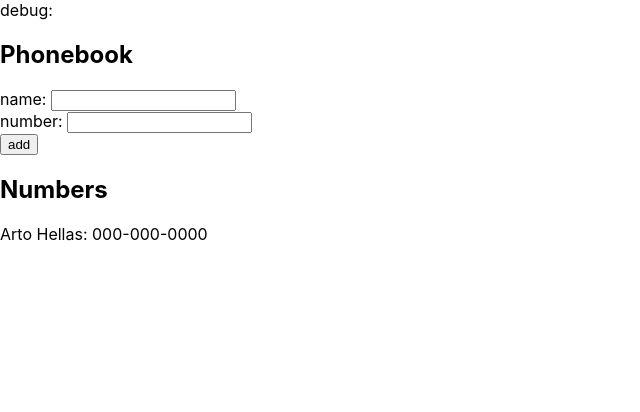
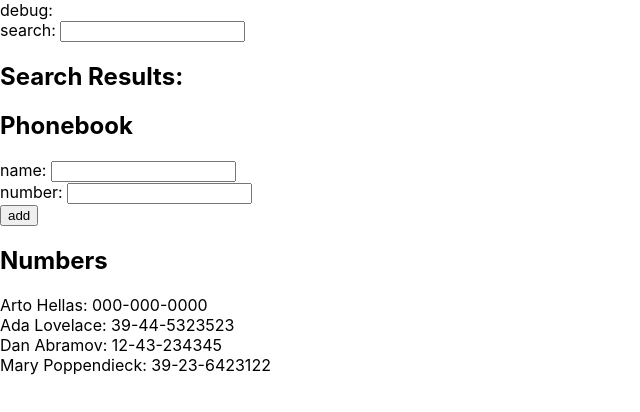
Before and after one commit to kc-dev2/phonebook, a React (Create React App) app: page / in a window 1280 px wide. Shown: the top 412 px of the page, without its empty margins (0-640 px from the left). Built offline with nearby package versions, Linux system fonts and the light colour scheme.

Commit message:
exercise 2.9

```diff
--- a/src/App.js
+++ b/src/App.js
@@ -2,10 +2,14 @@
 
 const App = () => {
   const [ persons, setPersons ] = useState([
-    { name: 'Arto Hellas', number: '000-000-0000' }
+    { name: 'Arto Hellas', number: '000-000-0000' },
+    { name: 'Ada Lovelace', number: '39-44-5323523' },
+    { name: 'Dan Abramov', number: '12-43-234345' },
+    { name: 'Mary Poppendieck', number: '39-23-6423122' }
   ])
   const [ newNumber, setNewNumber ] = useState('')
   const [ newName, setNewName ] = useState('')
+  const [ searchName, setSearchName ] = useState('')
 
   const addPerson = (event) => {
     event.preventDefault()
@@ -17,6 +21,13 @@
     else setPersons(persons.concat(newPerson))
   }
 
+  const search = (event) => {
+    event.preventDefault()
+
+    var um=persons.filter(person => person.name.toLowerCase().includes(searchName.toLowerCase()))
+    console.log(um)
+  }
+
   const handleNameChange = (event) => {
     setNewName(event.target.value)
   }
@@ -25,9 +36,22 @@
     setNewNumber(event.target.value)
   }
 
+  const handleSearchNameChange = (event) => {
+    setSearchName(event.target.value)
+    console.log(searchName)
+  }
+
   return (
     <div>
       <div>debug: {newName}</div>
+      <form>
+        <div>
+          search: <input value={searchName} onChange={handleSearchNameChange} />
+        </div>
+      </form>
+      <h2>Search Results: </h2>
+
+
       <h2>Phonebook</h2>
       <form onSubmit={addPerson}>
         <div>
@@ -41,7 +65,8 @@
         </div>
       </form>
       <h2>Numbers</h2>
-      {persons.map(person => <div key={person.name}>{person.name}: {person.number}</div>)}
+      {/*  ? person.name.toLowerCase().includes(searchName.toLowerCase()) : '' */}
+      {persons.filter(person => person.name.toLowerCase().includes(searchName.toLowerCase())).map(person => <div key={person.name}>{person.name}: {person.number}</div>)}
     </div>
   )
 }
```
